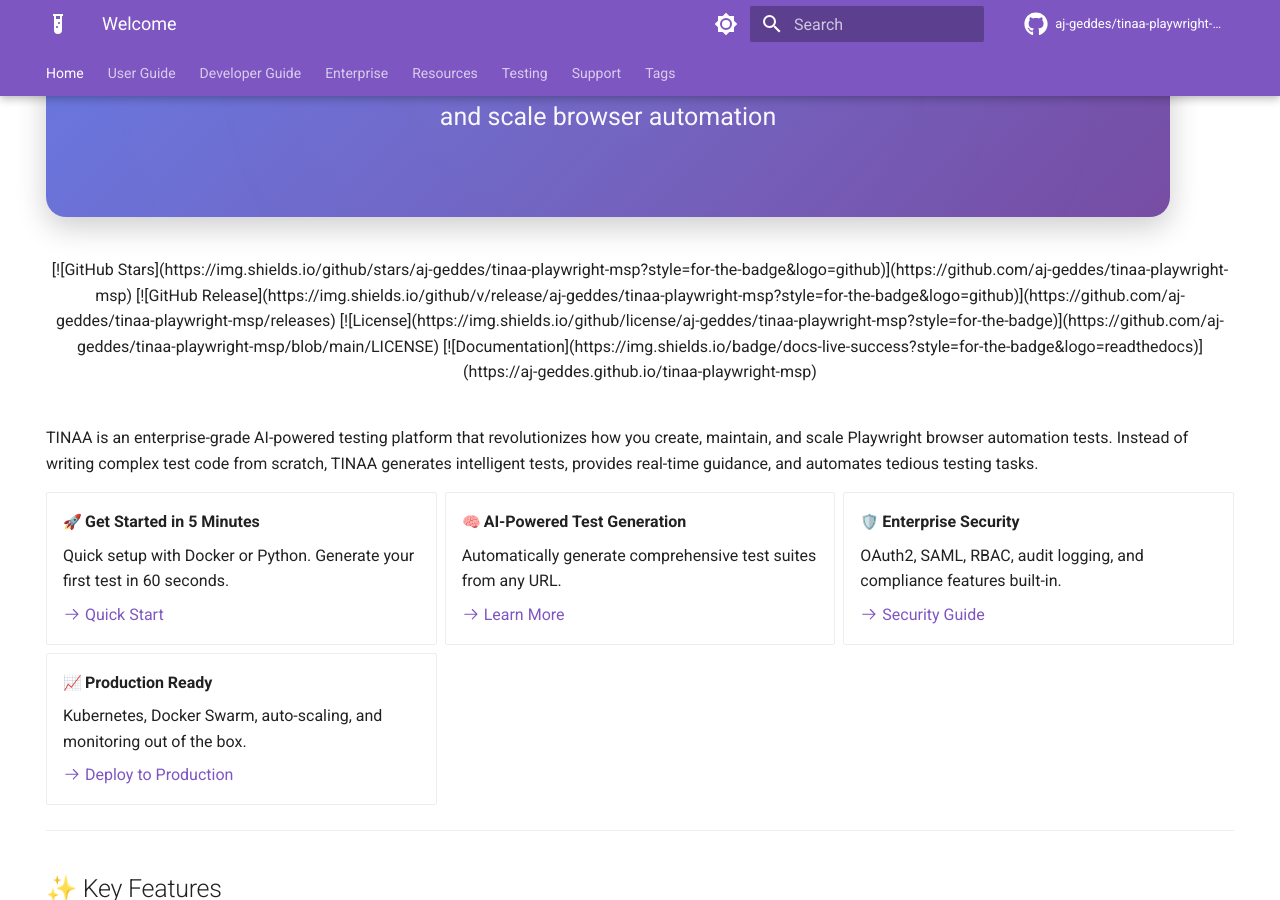
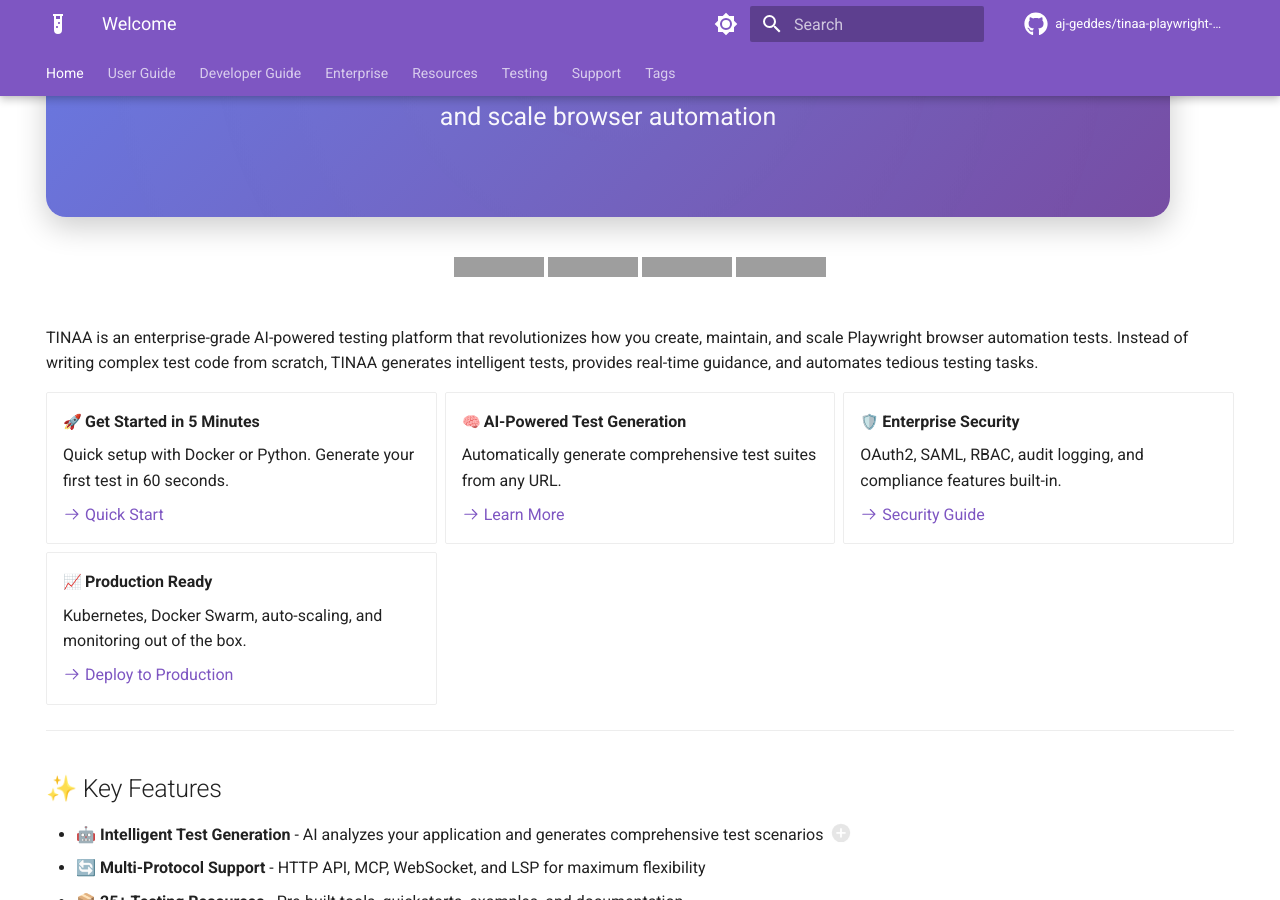
Before and after one commit to aj-geddes/tinaa-playwright-msp, an MkDocs documentation site: the page built from docs/index.md, in a window 1280 px wide and 900 px high, scrolled down 320 px. Built offline with MkDocs 1.6.1 and Material for MkDocs 9.7.7, drawn with Linux system fonts in a browser that asks for light colours; emoji names are drawn with the system emoji font; comment, search, counter and statistics services are not loaded; the version menu is left out; grey boxes are pictures that could not be loaded.

Commit message:
fix: add markdown attribute to badge div to enable proper rendering

```diff
--- a/docs/index.md
+++ b/docs/index.md
@@ -10,12 +10,12 @@ hide:
   AI-powered Playwright testing that transforms how you create, maintain, and scale browser automation</p>
 </div>
 
-<div align="center" style="margin: 2rem 0;">
+<div align="center" style="margin: 2rem 0;" markdown>
 
-  [![GitHub Stars](https://img.shields.io/github/stars/aj-geddes/tinaa-playwright-msp?style=for-the-badge&logo=github)](https://github.com/aj-geddes/tinaa-playwright-msp)
-  [![GitHub Release](https://img.shields.io/github/v/release/aj-geddes/tinaa-playwright-msp?style=for-the-badge&logo=github)](https://github.com/aj-geddes/tinaa-playwright-msp/releases)
-  [![License](https://img.shields.io/github/license/aj-geddes/tinaa-playwright-msp?style=for-the-badge)](https://github.com/aj-geddes/tinaa-playwright-msp/blob/main/LICENSE)
-  [![Documentation](https://img.shields.io/badge/docs-live-success?style=for-the-badge&logo=readthedocs)](https://aj-geddes.github.io/tinaa-playwright-msp)
+[![GitHub Stars](https://img.shields.io/github/stars/aj-geddes/tinaa-playwright-msp?style=for-the-badge&logo=github)](https://github.com/aj-geddes/tinaa-playwright-msp)
+[![GitHub Release](https://img.shields.io/github/v/release/aj-geddes/tinaa-playwright-msp?style=for-the-badge&logo=github)](https://github.com/aj-geddes/tinaa-playwright-msp/releases)
+[![License](https://img.shields.io/github/license/aj-geddes/tinaa-playwright-msp?style=for-the-badge)](https://github.com/aj-geddes/tinaa-playwright-msp/blob/main/LICENSE)
+[![Documentation](https://img.shields.io/badge/docs-live-success?style=for-the-badge&logo=readthedocs)](https://aj-geddes.github.io/tinaa-playwright-msp)
 
 </div>
 
```
